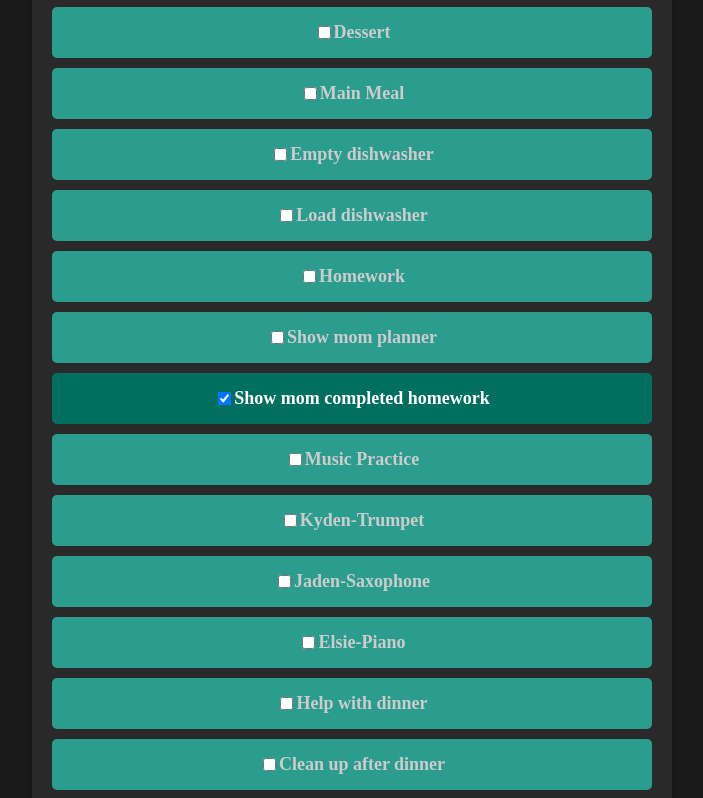
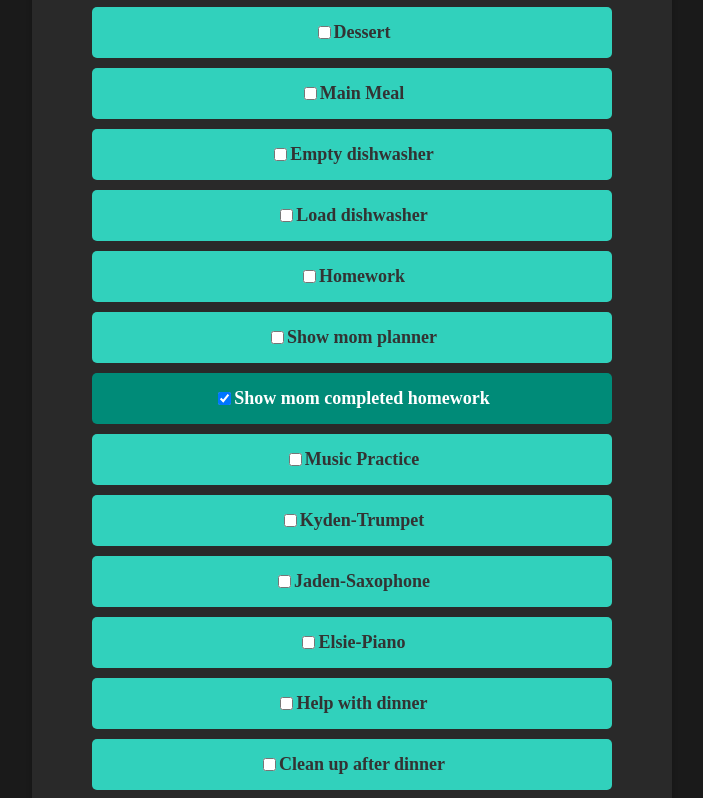
Before and after one commit to ccox0719/task-list-app, a plain HTML site: page index.html in a window 1280 px wide. Both pictures are taken after a click on the item "Show mom completed homework". Shown: the part 699-1497 px from the top of the page, without its empty margins (288-991 px from the left). Drawn offline with Linux system fonts and the light colour scheme.

Commit message:
Update styles.css

```diff
--- a/styles.css
+++ b/styles.css
@@ -39,14 +39,14 @@ body {
 
 #task-list li {
     padding: 15px;
-    margin-bottom: 10px;
-    background-color: #2b9d8f;
+    margin: 10px 40px; /* Add space on each side */
+    background-color: #31d1bc;
     border-radius: 5px;
     display: flex;
     align-items: center;
     justify-content: center;
     cursor: pointer;
-    color: #cccccc;
+    color: #333333;
     text-align: center;
     font-size: 18px;
     font-weight: bold;
@@ -54,12 +54,12 @@ body {
 }
 
 #task-list li:hover {
-    background-color: #1e8577;
+    background-color: #38efd7;
     color: #ffffff;
 }
 
 #task-list li.completed {
-    background-color: #006f5f;
+    background-color: #008b78;
     color: #ffffff;
 }
 
@@ -73,12 +73,12 @@ progress {
 }
 
 progress::-webkit-progress-bar {
-    background-color: #2a9d8f;
+    background-color: #39fde3;
     border-radius: 10px;
 }
 
 progress::-webkit-progress-value {
-    background-color: #006f5f;
+    background-color: #008b78;
     border-radius: 10px;
 }
 
```
